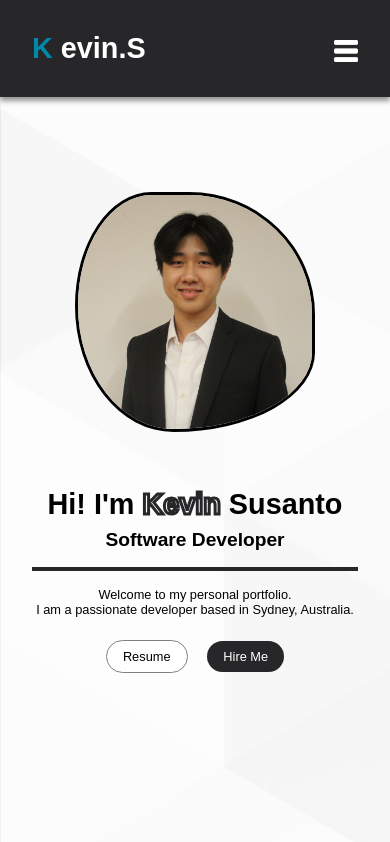
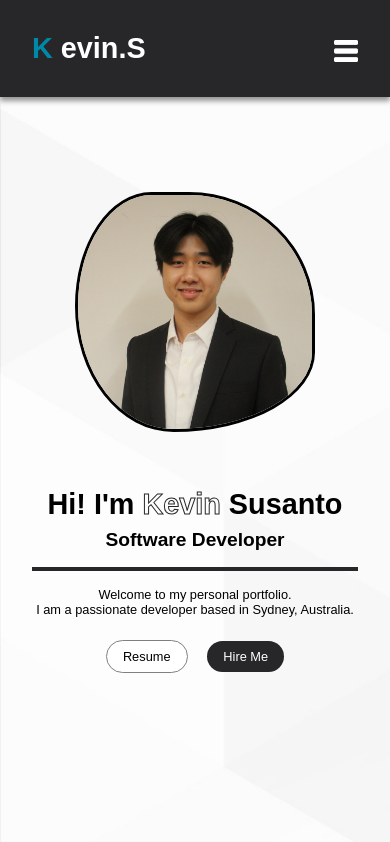
Before and after one commit to kevinsus/portfolio, a React (Create React App) app: page / in a window 390 px wide. Shown: the top 842 px of the page. Built offline with nearby package versions, Linux system fonts and the light colour scheme.

Commit message:
fixed blured writing for text stroke

```diff
--- a/src/components/header/header.css
+++ b/src/components/header/header.css
@@ -159,6 +159,11 @@
         margin-bottom: 1rem;
     }
 
+    .header-container_left h1 > span {
+        -webkit-text-fill-color: transparent;
+        -webkit-text-stroke: 2px #27272a;
+    }
+
     .header-container_left p {
         font-size: 1.2rem;
     }
@@ -226,6 +231,11 @@
         margin-bottom: 1rem;
     }
 
+    .header-container_left h1 > span {
+        -webkit-text-fill-color: transparent;
+        -webkit-text-stroke: 1px #27272a;
+    }
+
     .header-container_left p {
         font-size: 0.8rem;
     }
```
